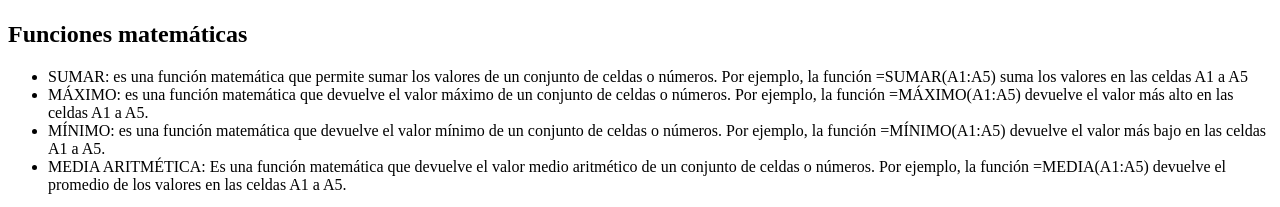
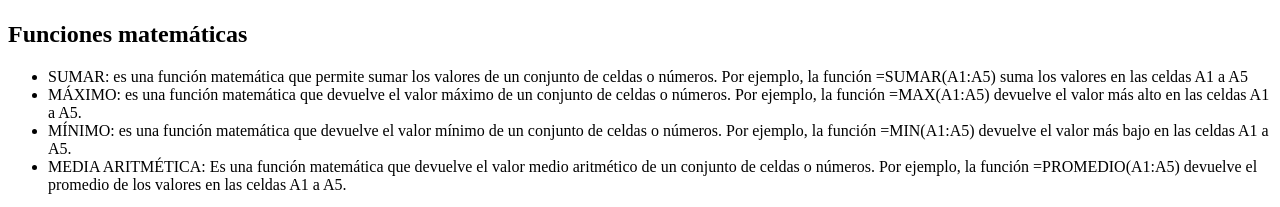
Before and after one commit to profeInformatica101/HojasDeCalculo, a plain HTML site: page calc.html in a window 1280 px wide. Shown: the part 1496-1703 px from the top of the page. Drawn offline with Linux system fonts and the light colour scheme.

Commit message:
Update calc.html

```diff
--- a/calc.html
+++ b/calc.html
@@ -42,9 +42,9 @@
     <h2>Funciones matemáticas</h2>
     <ul>
         <li>SUMAR: es una función matemática que permite sumar los valores de un conjunto de celdas o números. Por ejemplo, la función =SUMAR(A1:A5) suma los valores en las celdas A1 a A5</li>
-        <li>MÁXIMO: es una función matemática que devuelve el valor máximo de un conjunto de celdas o números. Por ejemplo, la función =MÁXIMO(A1:A5) devuelve el valor más alto en las celdas A1 a A5.</li>
-        <li>MÍNIMO: es una función matemática que devuelve el valor mínimo de un conjunto de celdas o números. Por ejemplo, la función =MÍNIMO(A1:A5) devuelve el valor más bajo en las celdas A1 a A5.</li>
-        <li>MEDIA ARITMÉTICA: Es una función matemática que devuelve el valor medio aritmético de un conjunto de celdas o números. Por ejemplo, la función =MEDIA(A1:A5) devuelve el promedio de los valores en las celdas A1 a A5.</li>
+        <li>MÁXIMO: es una función matemática que devuelve el valor máximo de un conjunto de celdas o números. Por ejemplo, la función =MAX(A1:A5) devuelve el valor más alto en las celdas A1 a A5.</li>
+        <li>MÍNIMO: es una función matemática que devuelve el valor mínimo de un conjunto de celdas o números. Por ejemplo, la función =MIN(A1:A5) devuelve el valor más bajo en las celdas A1 a A5.</li>
+        <li>MEDIA ARITMÉTICA: Es una función matemática que devuelve el valor medio aritmético de un conjunto de celdas o números. Por ejemplo, la función =PROMEDIO(A1:A5) devuelve el promedio de los valores en las celdas A1 a A5.</li>
     </ul>
     <iframe width="560" height="315" src="https://www.youtube.com/embed/5uGwwljge0Y" title="YouTube video player" frameborder="0" allow="accelerometer; autoplay; clipboard-write; encrypted-media; gyroscope; picture-in-picture; web-share" allowfullscreen></iframe>
 
```
